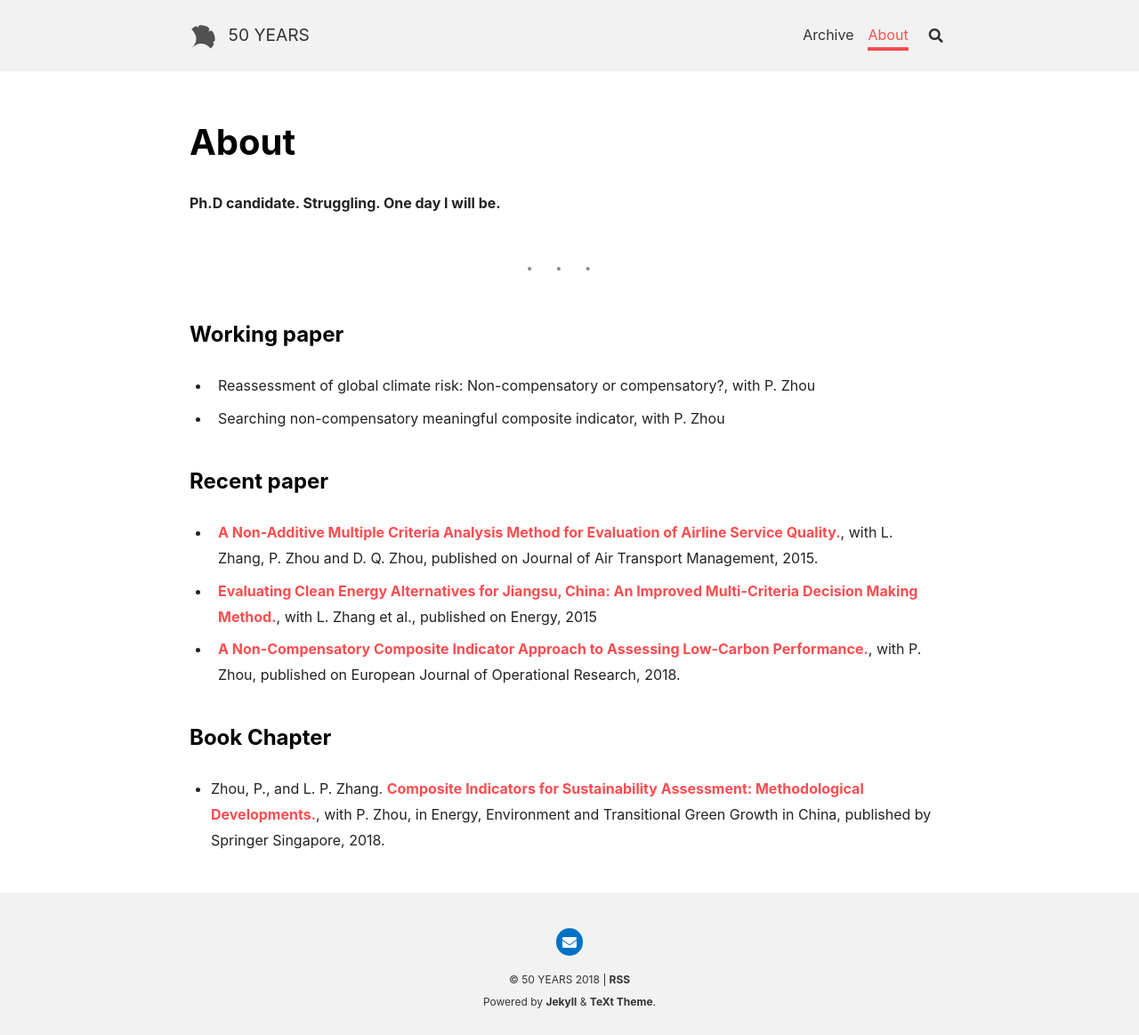
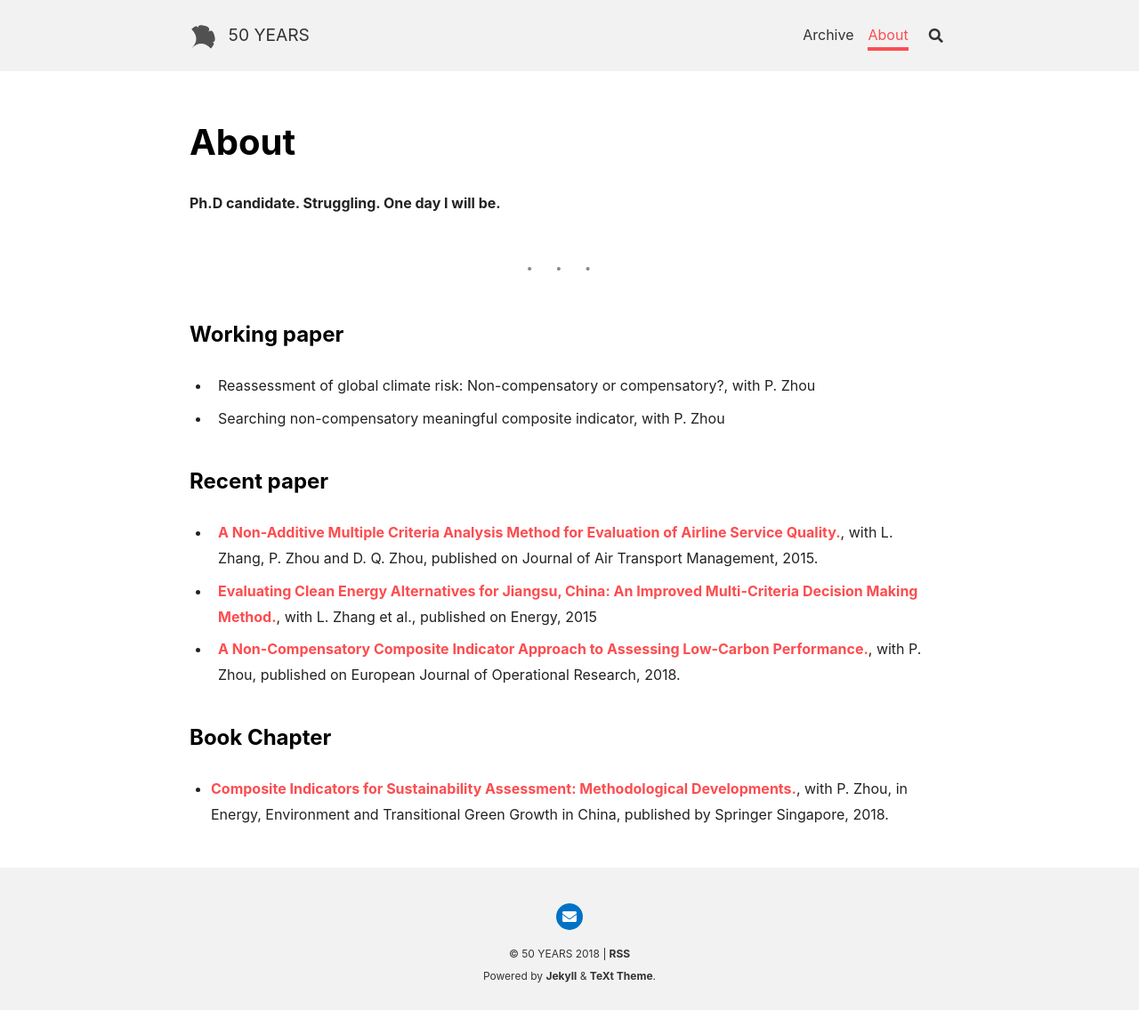
Before and after one commit to rolfcheung/rolf_cheung, a Jekyll site: the page built from about.md, in a window 1280 px wide. Shown: the whole page at 89% size. Built offline with Jekyll 4.4.1, drawn with Linux system fonts in a browser that asks for light colours; nearby versions of some CDN libraries; after the commit the page ends 1135 px from its top, so only the background shows below that.

Commit message:
modify about.md

```diff
--- a/about.md
+++ b/about.md
@@ -27,4 +27,4 @@ key: page-about
 
 ### Book Chapter
 
-- Zhou, P., and L. P. Zhang. [Composite Indicators for Sustainability Assessment: Methodological Developments.](https://doi.org/10.1007/978-981-10-7919-1_2), with P. Zhou, in Energy, Environment and Transitional Green Growth in China, published by Springer Singapore, 2018.
+- [Composite Indicators for Sustainability Assessment: Methodological Developments.](https://doi.org/10.1007/978-981-10-7919-1_2), with P. Zhou, in Energy, Environment and Transitional Green Growth in China, published by Springer Singapore, 2018.
```
